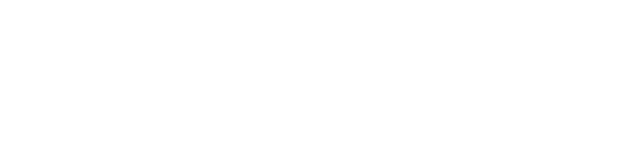
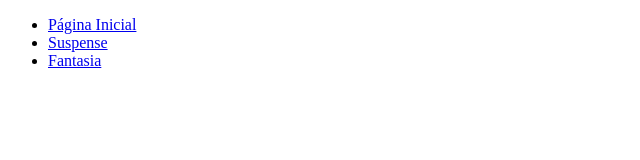
Before and after one commit to pedrocostahc/cp-02-frontend, a plain HTML site: page inscricao.html in a window 1280 px wide. Shown: the whole page, without its empty margins (0-640 px from the left). Drawn offline with Linux system fonts and the light colour scheme.

Commit message:
Segundo commit

```diff
--- a/css/style.css
+++ b/css/style.css
@@ -0,0 +1,41 @@
+@import url('https://fonts.googleapis.com/css2?family=Poppins:ital,wght@0,100;0,200;0,300;0,400;0,500;0,600;0,700;0,800;0,900;1,100;1,200;1,300;1,400;1,500;1,600;1,700;1,800;1,900&display=swap');
+
+*{
+  font-family: 'Poppins', sans-serif;
+}
+
+.nav-container {
+    background-color: #1f1f1f;
+    border-bottom: #00bfff;
+    border-style: solid;
+    border-width: 5px;
+    padding: 15px;
+}
+
+.nav-container ul {
+    display: flex;
+    justify-content: center;
+    gap: 40px;
+
+
+}
+.nav-container ul li {
+    list-style: none;
+    border: #00bfff 2px solid;
+    padding: 15px;
+    border-radius: 20px;
+}
+
+.nav-container ul li:hover{
+    background-color: #00bfff;
+    transition: 0.5s;
+}
+
+.nav-container ul li a {
+    text-decoration: none;
+    color: #fff;
+}
+
+#pagina-selecionada {
+    color: #00bfff;
+}
--- a/inscricao.html
+++ b/inscricao.html
@@ -0,0 +1,17 @@
+<!DOCTYPE html>
+<html lang="pt-br">
+<head>
+    <meta charset="UTF-8">
+    <meta name="viewport" content="width=device-width, initial-scale=1.0">
+    <title>Frontend Summit 2025</title>
+</head>
+<body>
+    <nav class="nav-container">
+        <ul>
+            <li><a href="index.html">Página Inicial</a></li>
+            <li><a href="inscricao.html">Suspense</a></li>
+            <li><a href="programacao.html">Fantasia</a></li>
+        </ul>
+    </nav>
+</body>
+</html>
```
Also changed, not shown: index.html (+8 -1 lines), programacao.html (+17 -0 lines), sobre.html (added).
